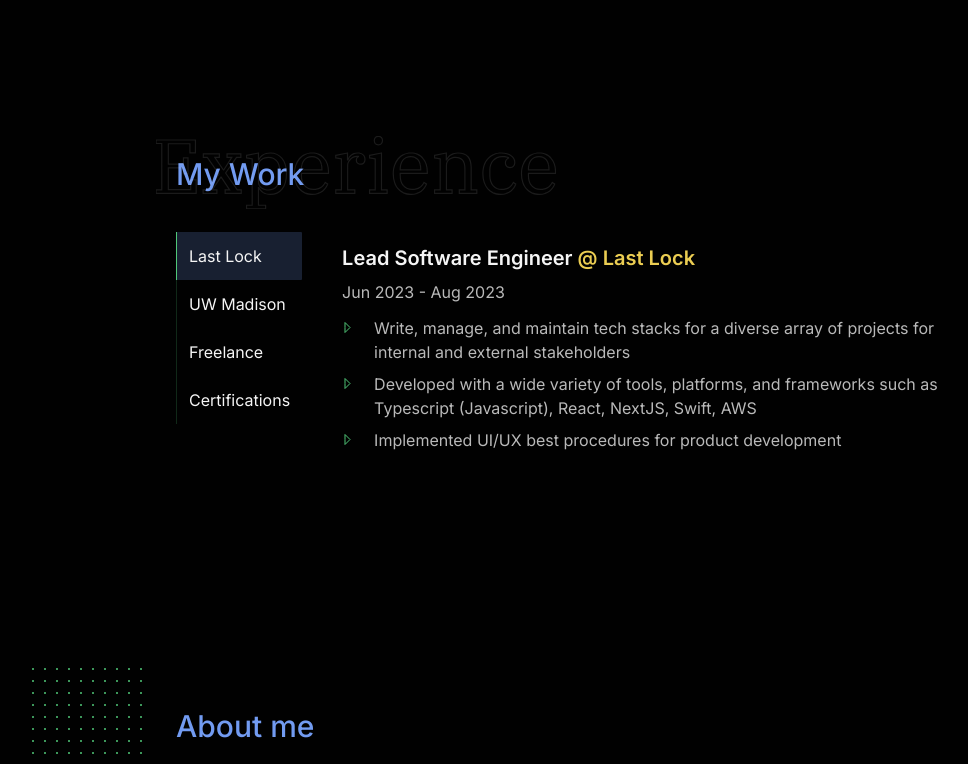
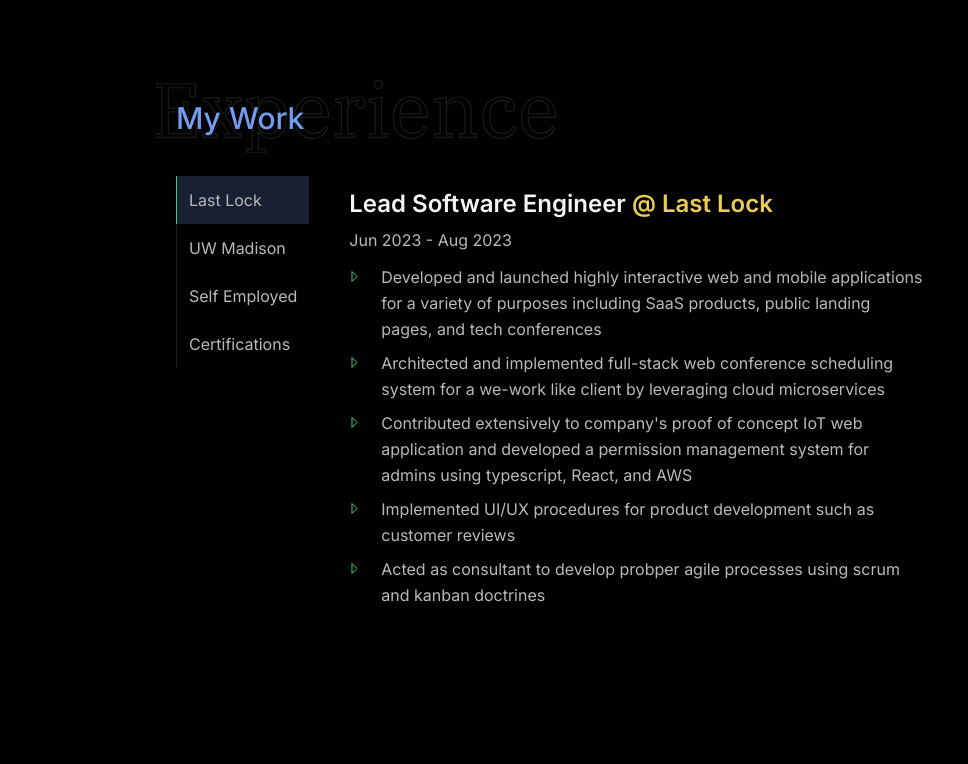
Before and after one commit to AkBo24/Personal-Website, a Next.js app in the folder website/: page / in a window 1280 px wide. Shown: the part 2000-2764 px from the top of the page, without its empty margins (80-1048 px from the left). Built offline with nearby package versions, Linux system fonts and the light colour scheme.

Commit message:
Finished adding text to my work section, changed styling of some other things

```diff
--- a/website/app/Sections/Career/Components/ExperienceBody.tsx
+++ b/website/app/Sections/Career/Components/ExperienceBody.tsx
@@ -5,8 +5,8 @@
     // const [activeExperience, setActiveExperience] = useState<Experience>(experiences[0]);
 
     return (
-        <div className='pt-3'>
-            <h3 className='font-semibold mb-2 text-xl'>
+        <div className='pt-3 max-w-xl'>
+            <h3 className='font-semibold mb-2 text-2xl'>
                 {activeExperience.title}{' '}
                 <span className='text-gold'>@ {activeExperience.workPlace.name}</span>
             </h3>
@@ -19,7 +19,7 @@
                     color: 'red',
                 }}>
                 {activeExperience.responsibilities.map((responsibility, i) => (
-                    <li className='text-secondaryText pl-4 mt-2' key={i}>
+                    <li className='text-secondaryText pl-4 mt-2 leading-relaxed' key={i}>
                         {responsibility}
                     </li>
                 ))}
--- a/website/app/Sections/Career/Components/ExperienceSelector.tsx
+++ b/website/app/Sections/Career/Components/ExperienceSelector.tsx
@@ -9,7 +9,8 @@
 }) => {
     // const [activeExperience, setActiveExperience] = useState<number>(0);
     const setStyle = (key: number): string => {
-        const baseStyle = 'block p-3 text-left border-l rounded-r-[1px]';
+        const baseStyle =
+            'block text-secondaryText p-3 text-left border-l rounded-r-[1px]';
         return activeExperience === key
             ? `${baseStyle} bg-lightPrimaryBlue/20 border-l-mint`
             : `${baseStyle} transition ease-in-out border-l-mint/20 hover:bg-lightPrimaryBlue/20 hover:border-l-mint duration-200`;
--- a/website/app/Sections/Career/ExperienceData.ts
+++ b/website/app/Sections/Career/ExperienceData.ts
@@ -21,7 +21,7 @@
         key: 1,
     },
     {
-        name: 'Freelance',
+        name: 'Self Employed',
         key: 2,
     },
     {
@@ -37,9 +37,11 @@
         dateBegin: 'Jun 2023',
         dateEnd: 'Aug 2023',
         responsibilities: [
-            'Write, manage, and maintain tech stacks for a diverse array of projects for internal and external stakeholders',
-            'Developed with a wide variety of tools, platforms, and frameworks such as Typescript (Javascript), React, NextJS, Swift, AWS',
-            'Implemented UI/UX best procedures for product development',
+            'Developed and launched highly interactive web and mobile applications for a variety of purposes including SaaS products, public landing pages, and tech conferences',
+            'Architected and implemented full-stack web conference scheduling system for a we-work like client by leveraging cloud microservices',
+            "Contributed extensively to company's proof of concept IoT web application and developed a permission management system for admins using typescript, React, and AWS",
+            'Implemented UI/UX procedures for product development such as customer reviews',
+            'Acted as consultant to develop probper agile processes using scrum and kanban doctrines',
         ],
     },
     {
@@ -47,14 +49,21 @@
         title: 'CS Capstone Peer Mentor',
         dateBegin: 'Aug 2022',
         dateEnd: 'Dec 2022',
-        responsibilities: ['Test', 'Test'],
+        responsibilities: [
+            'Worked with a three teams of engineering students to build an IoT indoor navigation application and automation data tracking software for Last Lock and Mcanta',
+            'Helped both teams adhere to and adapt the scrum philosophies using project managment tools including Click Up and Jira',
+            "Interfaced with capstone mentors to ensure team's progres aligns with company, class, and student goals on a biweekly basis",
+        ],
     },
     {
         workPlace: workPlaces[2],
-        title: 'Free Lancing and Tutoring',
+        title: 'Freelancing and Tutoring',
         dateBegin: '',
         dateEnd: '',
-        responsibilities: ['Test', 'Test'],
+        responsibilities: [
+            "I've helped a variety clients build awesome personal projects and enterprise ventures in many domains such as AI and scheduling software ",
+            "I also tutor computer science and data science! I've helped clients prepare for technical interviews or exams, learn programming fundamentals, and explore exciting technologies!",
+        ],
     },
     {
         workPlace: workPlaces[3],
@@ -62,7 +71,7 @@
         dateBegin: 'Jul 2022',
         dateEnd: 'Jul 2024',
         responsibilities: [
-            'Proficient in Scrum philosophy',
+            'Proficient in scrum philosophies',
             'Coordinate with cross-functional team of engineers, designers, and managers on a daily basis',
         ],
     },
--- a/website/app/Sections/Landing/Landing.tsx
+++ b/website/app/Sections/Landing/Landing.tsx
@@ -25,7 +25,7 @@
     return (
         <div className='h-screen flex flex-col justify-center '>
             <div className='text-4xl tracking-wide'>
-                <h2 className='text-2xl text-secondaryText mb-2 md:mb-5'>Well, Hello!</h2>
+                <h2 className='text-secondaryText mb-2 md:mb-5'>Well, Hello!</h2>
                 <h1 className='text-secondaryText md:mb-5'>
                     My name is <span className='text-gold font-semibold'>Akshay</span>.
                     I'm a
@@ -56,7 +56,7 @@
                     data insights.
                 </span>{' '}
             </h2>
-            <button className='relative self-start bg-lightPrimaryBlue p-2 rounded-sm group hover:animate-slideUpLeft'>
+            <button className='relative self-start bg-lightPrimaryBlue p-2 rounded-sm group hover:animate-slideUpLeft text-neutral-50 font-medium'>
                 <div className='-z-10 w-[101px] h-[40px] absolute border-lightPrimaryBlue border rounded-sm group-hover:animate-slideDownRight' />
                 Learn More
             </button>
--- a/website/app/page.tsx
+++ b/website/app/page.tsx
@@ -9,7 +9,7 @@
     return (
         <div className=''>
             <Navbar />
-            <main className='flex flex-col gap-28 min-h-screen lg:items-center p-10 lg:gap-64 lg:p-24 text-secondaryText font-inter'>
+            <main className='flex flex-col gap-28 min-h-screen lg:items-center p-10 lg:gap-64 lg:px-24 lg:pb-24 text-secondaryText font-inter'>
                 <Landing />
                 <Skillset />
                 <Career />
```
